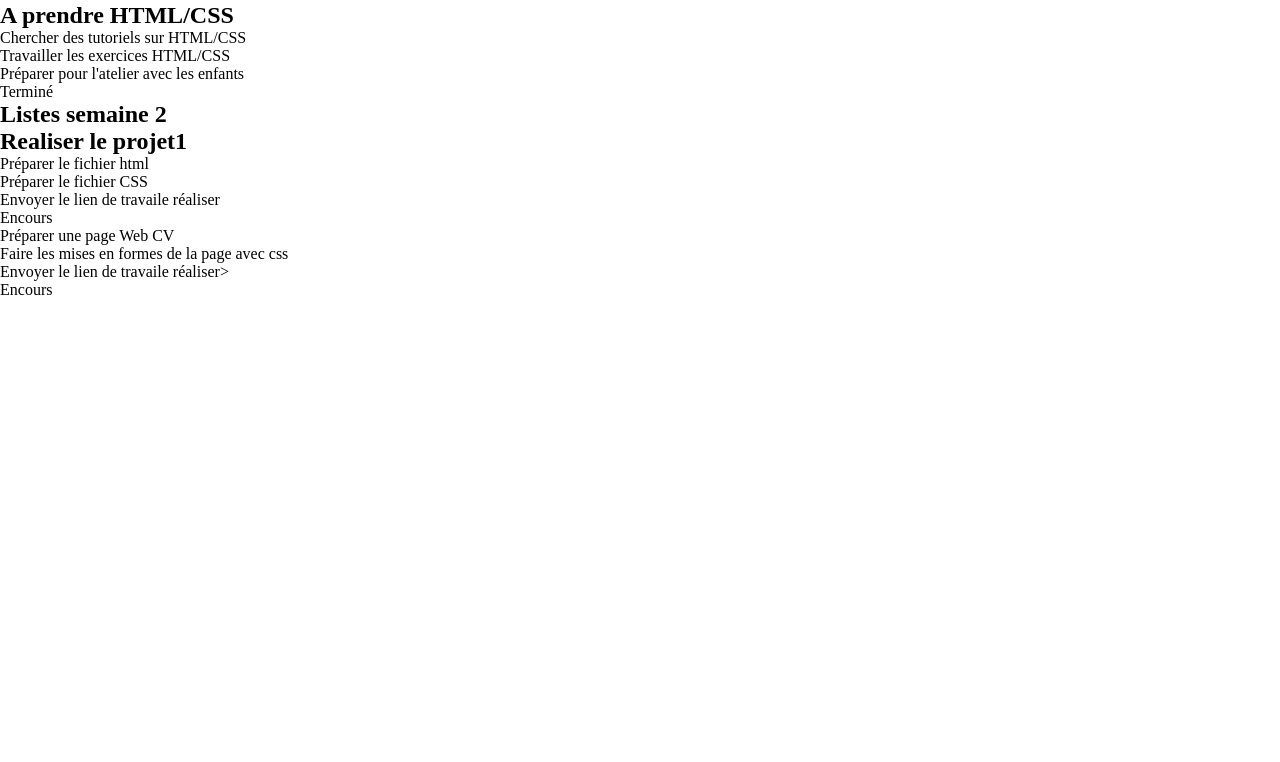
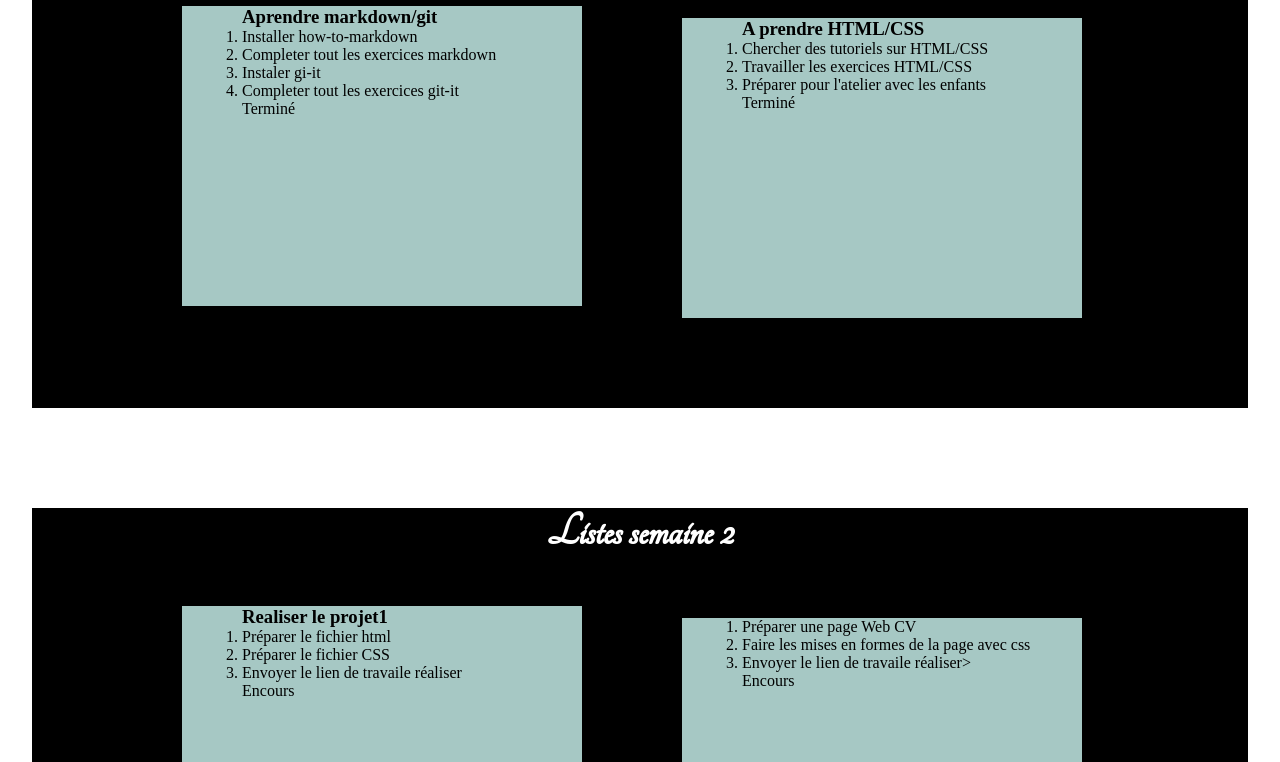
Before and after one commit to bettoumi/Todohtmlcss, a plain HTML site: page index.html in a window 1280 px wide. Shown: the part 292-1054 px from the top of the page. Before the commit the page ends 800 px from the top, so only its background shows below. Drawn offline with Linux system fonts and the light colour scheme.

Commit message:
formatting the section and article

```diff
--- a/index.html
+++ b/index.html
@@ -17,20 +17,20 @@
 	</header>
 	<section>
 	<!-- List to do in th first week -->
-		<article>
+		<article class= "semaine">
 			<h2>Listes semaine 1</h2>
 			 <article class="projet">
-			    <h2>Aprendre markdown/git </h2>
+			    <h3>Aprendre markdown/git </h3>
 			   <ol>
 			   	<li> Installer how-to-markdown</li>
 			   	<li>Completer tout les exercices markdown</li>
 			   	<li>Instaler gi-it</li>
-			   	<li>Completer tout les exercices git </li>
+			   	<li>Completer tout les exercices git-it </li>
 			   </ol>
 			   <span>Terminé</span>
 			 </article>
-			 <article class="projet">
-			 <h2> A prendre HTML/CSS</h2>
+			 <article class="projet proj12">
+			 <h3> A prendre HTML/CSS</h3>
 			 	<ol>
 			   	<li>Chercher des tutoriels sur HTML/CSS </li>
 			   	<li>Travailler les exercices HTML/CSS</li>
@@ -40,10 +40,10 @@
 			 </article>
 		</article>
 	<!-- Liste to do in th second week -->
-		<article>
+		<article class="semaine">
 			<h2>Listes semaine 2</h2>
 			 <article class="projet">
-			 	<h2>Realiser le projet1</h2>
+			 	<h3>Realiser le projet1</h3>
 			 	<ol>
 			   	<li> Préparer le fichier html </li>
 			   	<li> Préparer le fichier CSS</li>
@@ -51,7 +51,7 @@
 			   </ol>
 			   <span>Encours</span>
 			 </article>
-			 <article class="projet">
+			 <article class="projet proj12" >
 			 	<ol>
 			   	<li>Préparer une page Web CV</li>
 			   	<li>Faire les mises en formes de la page avec css</li>
--- a/style.css
+++ b/style.css
@@ -13,15 +13,53 @@ background:linear-gradient( rgba(133,162,158,0), rgba(3,43,38,1));
 	margin-bottom: 50px;
 }
 @keyframes anim {
-	from{text-align:left;}
-	to { text-align: right; }
+	from {text-align:left;}
+	to  { text-align: right; }
 }
 
 h1{
 	color:#C03000;
-
+	text-align: left;
 	font-size: 3em;
-	font-family: Righteous;
+	font-family: Tangerine;
+	font-weight: bold;
 	animation-name: anim;
     animation-duration: 4s;
 }
+/* formatting section */
+section
+{
+	width: 95%;
+	height: 800px;
+	margin: auto;
+	color:white;
+}
+.semaine{
+	margin-bottom: 20px;
+	height: 500px;
+	background-color: black;
+	position: relative;
+	margin:100px auto;
+
+}
+h2{
+	font-weight: bold;
+	font-family: Tangerine;
+	font-size: 3em;
+	text-align: center;
+}
+.projet{
+	height: 300px;
+	width: 400px;
+	background-color: #A6C8C4;
+	color:black;
+	margin-top: 50px;
+	padding-left:60px;
+	margin-left: 150px;
+}
+.proj12{
+	/*float: right;*/
+	top:60px;
+	position: absolute;
+	margin-left: 650px;
+}
```
